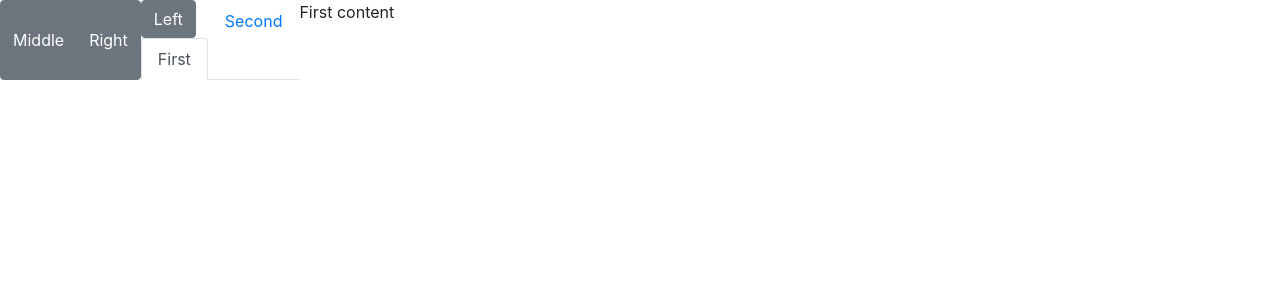
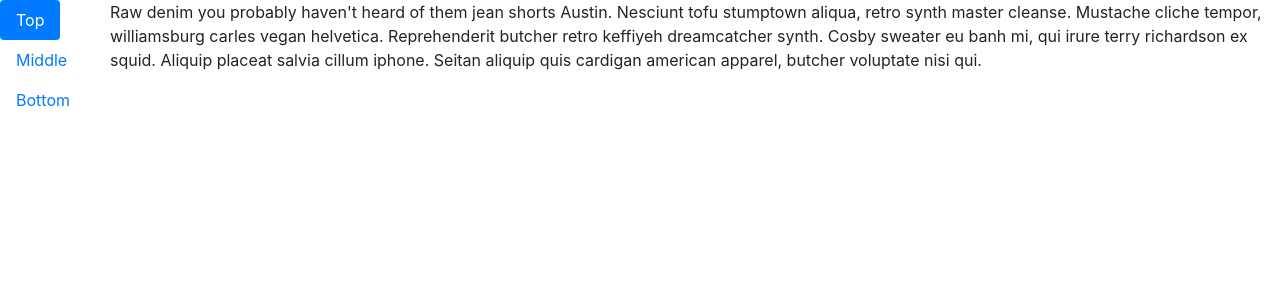
Before and after one commit to 211115-jwa/P2-StockYourself-Fronend-Amplifier, an Angular app in the folder StockYourself/: page / in a window 1280 px wide. Shown: the top 300 px of the page. Built offline with nearby package versions, Linux system fonts and the light colour scheme.

Commit message:
not working nav

```diff
--- a/StockYourself/src/app/components/nav/nav.component.html
+++ b/StockYourself/src/app/components/nav/nav.component.html
@@ -1,28 +1,44 @@
 <div class="d-flex">
 
 
-  <div class="btn-group" role="group" aria-label="Basic example">
+  <div class="d-flex">
+    <ul ngbNav #nav="ngbNav" [(activeId)]="activeId" class="nav-pills" orientation="horizontal">
+      <li ngbNavItem="left">
+        <a ngbNavLink>Top</a>
+        <ng-template ngbNavContent>
+          <p>Raw denim you probably haven't heard of them jean shorts Austin. Nesciunt tofu stumptown aliqua, retro synth
+            master cleanse. Mustache cliche tempor, williamsburg carles vegan helvetica. Reprehenderit butcher retro
+            keffiyeh dreamcatcher synth. Cosby sweater eu banh mi, qui irure terry richardson ex squid. Aliquip placeat
+            salvia cillum iphone. Seitan aliquip quis cardigan american apparel, butcher voluptate nisi qui.</p>
+        </ng-template>
+      </li>
+      <li ngbNavItem="middle">
+        <a ngbNavLink>Middle</a>
+        <ng-template ngbNavContent>
+          <p>Exercitation +1 labore velit, blog sartorial PBR leggings next level wes anderson artisan four loko
+            farm-to-table craft beer twee. Qui photo booth letterpress, commodo enim craft beer mlkshk aliquip jean shorts
+            ullamco ad vinyl cillum PBR. Homo nostrud organic, assumenda labore aesthetic magna delectus mollit. Keytar
+            helvetica VHS salvia yr, vero magna velit sapiente labore stumptown. Vegan fanny pack odio cillum wes anderson
+            8-bit, sustainable jean shorts beard ut DIY ethical culpa terry richardson biodiesel. Art party scenester
+            stumptown, tumblr butcher vero sint qui sapiente accusamus tattooed echo park.</p>
+        </ng-template>
+      </li>
+      <li ngbNavItem="right">
+        <a ngbNavLink>Bottom</a>
+        <ng-template ngbNavContent>
+          <p>Sed commodo, leo at suscipit dictum, quam est porttitor sapien, eget sodales nibh elit id diam. Nulla facilisi.
+            Donec egestas ligula vitae odio interdum aliquet. Duis lectus turpis, luctus eget tincidunt eu, congue et odio.
+            Duis pharetra et nisl at faucibus. Quisque luctus pulvinar arcu, et molestie lectus ultrices et. Sed diam urna,
+            egestas ut ipsum vel, volutpat volutpat neque. Praesent fringilla tortor arcu. Vivamus faucibus nisl enim, nec
+            tristique ipsum euismod facilisis. Morbi ut bibendum est, eu tincidunt odio. Orci varius natoque penatibus et
+            magnis dis parturient montes, nascetur ridiculus mus. Mauris aliquet odio ac lorem aliquet ultricies in eget
+            neque. Phasellus nec tortor vel tellus pulvinar feugiat.</p>
+        </ng-template>
+      </li>
+    </ul>
 
-    <button type="button" class="btn btn-secondary">Middle</button>
-    <button type="button" class="btn btn-secondary">Right</button>
+    <div [ngbNavOutlet]="nav" class="ml-4"></div>
   </div>
-
-
-  <ul ngbNav #nav="ngbNav" [(activeId)]="activeId" class="nav-tabs">
-    <li [ngbNavItem]="1">
-      <button type="button" class="btn btn-secondary" link="">Left</button>
-      <a ngbNavLink>First</a>
-      <ng-template ngbNavContent>First content</ng-template>
-    </li>
-    <li [ngbNavItem]="2">
-      <a ngbNavLink>Second</a>
-      <ng-template ngbNavContent>Second content</ng-template>
-    </li>
-  </ul>
-  <div [ngbNavOutlet]="nav"></div>
-</div>
-<!-- <pre>Active: {{ activeId }}</pre> -->
-
 <!-- <ng-container *ngIf="showLogin">
     <app-login (login)="setup()"></app-login>
 </ng-container> -->
```
